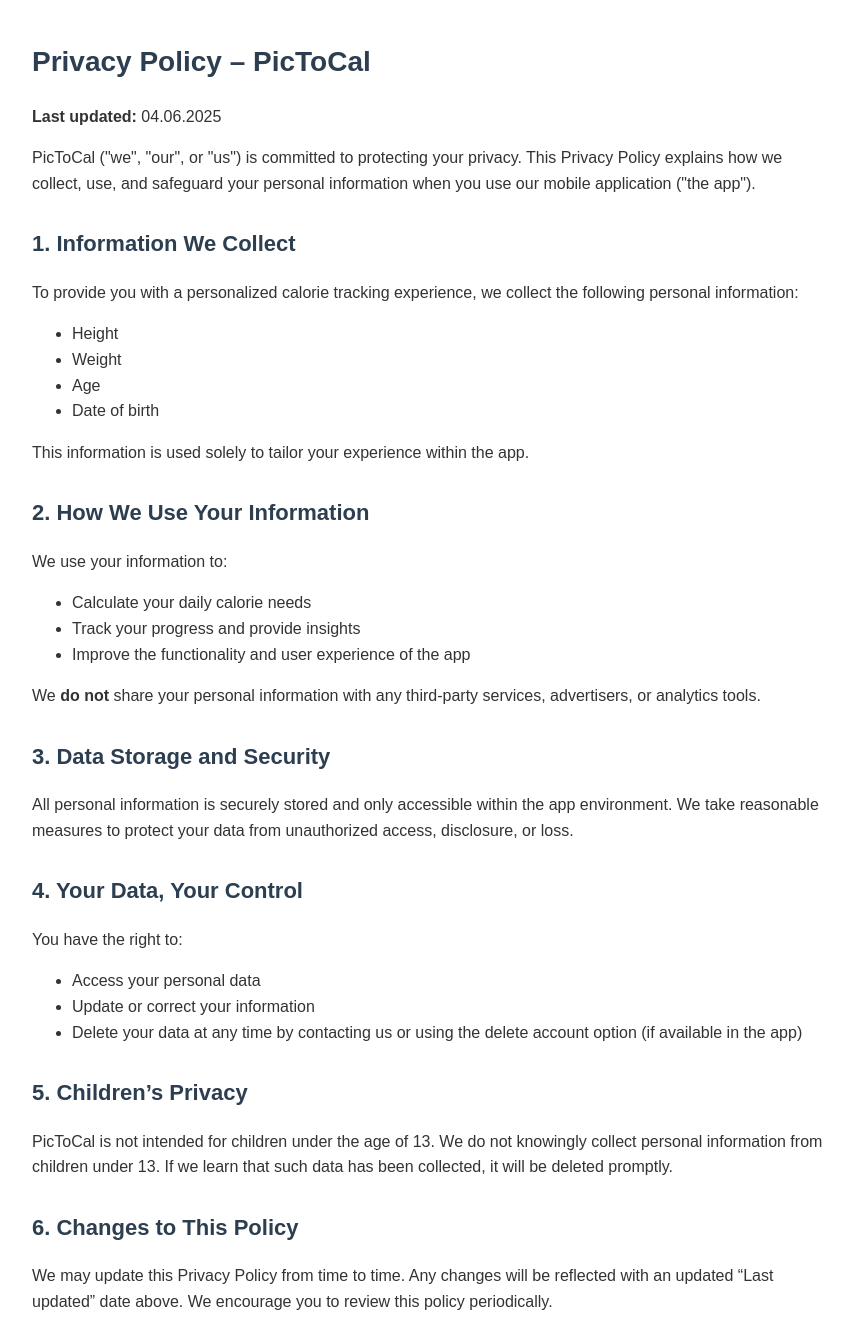
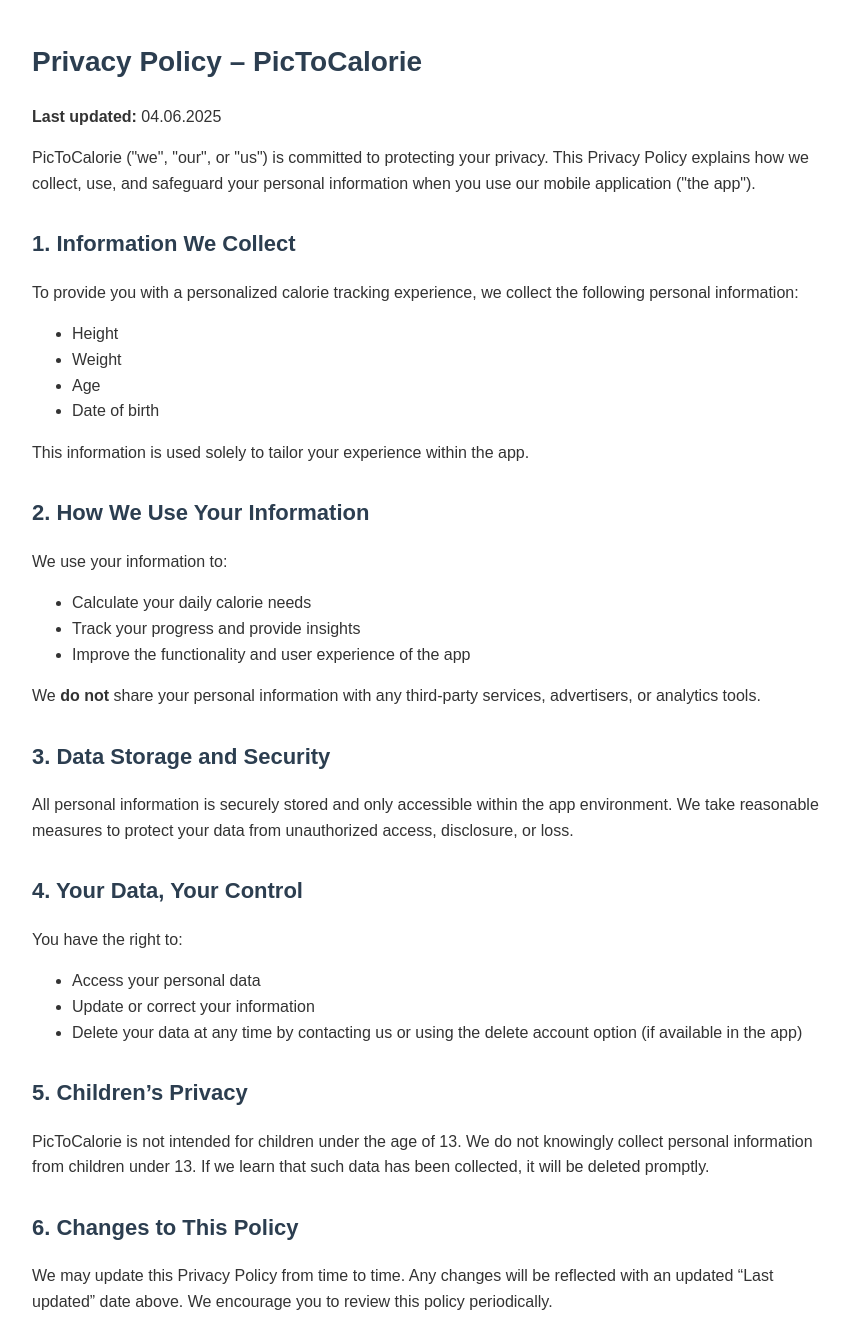
Before and after one commit to emre-sozen/CalorieAITrackPrivacy, a plain HTML site: page index.html in a window 1280 px wide. Shown: the top 1317 px of the page, without its empty margins (8-861 px from the left). Drawn offline with Linux system fonts and the light colour scheme.

Commit message:
Update index.html

```diff
--- a/index.html
+++ b/index.html
@@ -3,7 +3,7 @@
 <head>
   <meta charset="UTF-8" />
   <meta name="viewport" content="width=device-width, initial-scale=1.0"/>
-  <title>Privacy Policy – PicToCal</title>
+  <title>Privacy Policy – PicToCalorie</title>
   <style>
     body {
       font-family: Arial, sans-serif;
@@ -25,10 +25,10 @@
   </style>
 </head>
 <body>
-  <h1>Privacy Policy – PicToCal</h1>
+  <h1>Privacy Policy – PicToCalorie</h1>
   <p><strong>Last updated:</strong> 04.06.2025</p>
 
-  <p>PicToCal ("we", "our", or "us") is committed to protecting your privacy. This Privacy Policy explains how we collect, use, and safeguard your personal information when you use our mobile application ("the app").</p>
+  <p>PicToCalorie ("we", "our", or "us") is committed to protecting your privacy. This Privacy Policy explains how we collect, use, and safeguard your personal information when you use our mobile application ("the app").</p>
 
   <h2>1. Information We Collect</h2>
   <p>To provide you with a personalized calorie tracking experience, we collect the following personal information:</p>
@@ -61,7 +61,7 @@
   </ul>
 
   <h2>5. Children’s Privacy</h2>
-  <p>PicToCal is not intended for children under the age of 13. We do not knowingly collect personal information from children under 13. If we learn that such data has been collected, it will be deleted promptly.</p>
+  <p>PicToCalorie is not intended for children under the age of 13. We do not knowingly collect personal information from children under 13. If we learn that such data has been collected, it will be deleted promptly.</p>
 
   <h2>6. Changes to This Policy</h2>
   <p>We may update this Privacy Policy from time to time. Any changes will be reflected with an updated “Last updated” date above. We encourage you to review this policy periodically.</p>
```
